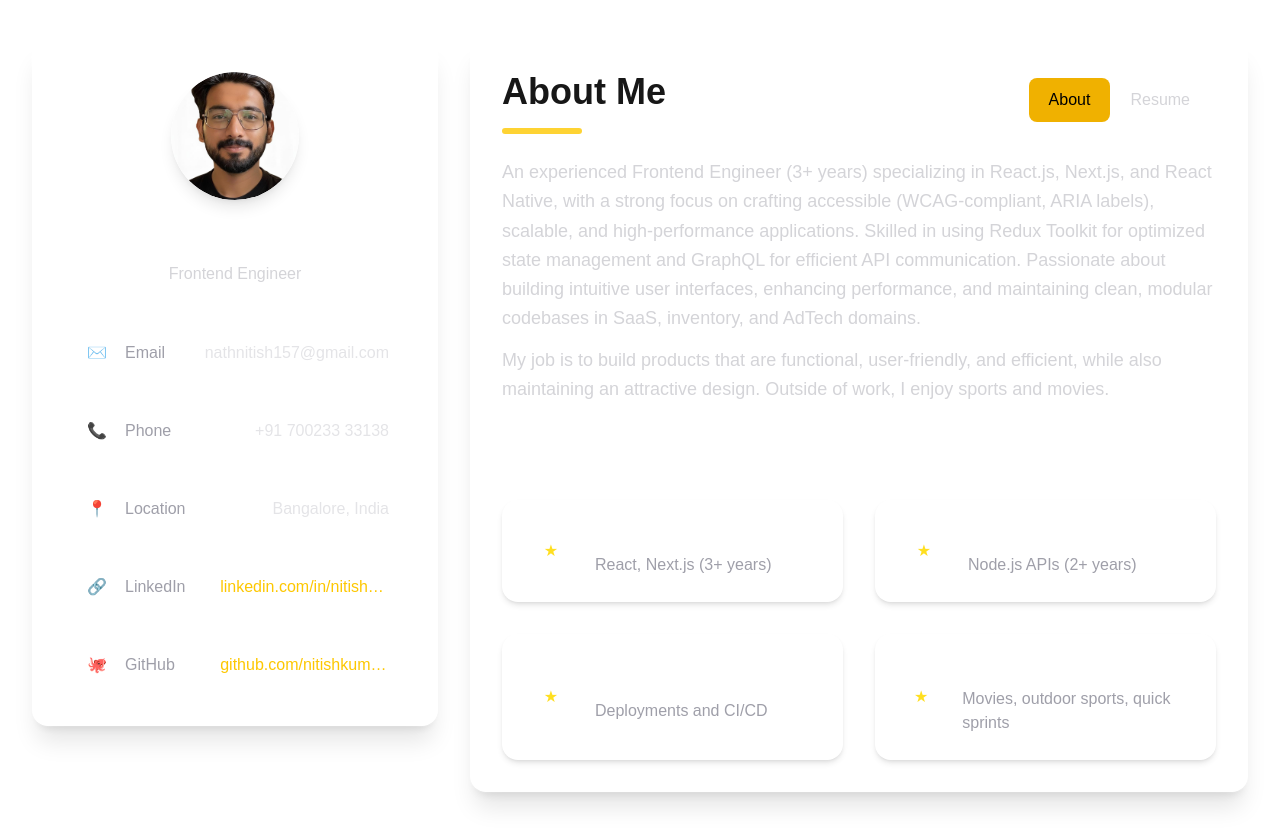
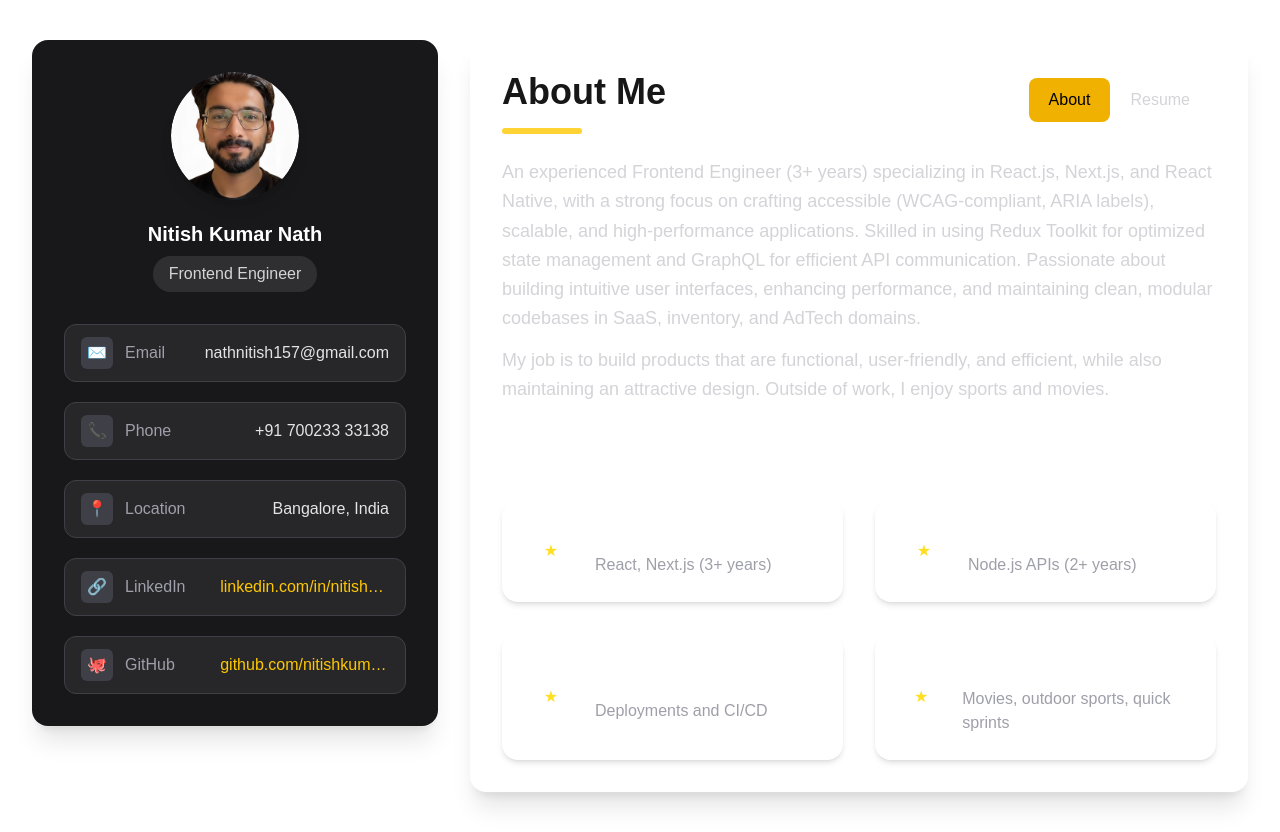
Before and after one commit to nitishnath/my_portfolio_site, a Next.js app: page / in a window 1280 px wide. Built offline with nearby package versions, Linux system fonts and the light colour scheme.

Commit message:
updated code

```diff
--- a/src/components/ui/SidebarProfile.tsx
+++ b/src/components/ui/SidebarProfile.tsx
@@ -6,7 +6,7 @@ import myPic from "../../images/my_pic.jpeg";
 
 export default function SidebarProfile() {
   return (
-    <aside className="rounded-2xl bg-white/5 p-8 shadow-xl ring-1 ring-white/10 lg:sticky lg:top-8 self-start">
+    <aside className="rounded-2xl bg-zinc-900 p-8 shadow-xl ring-1 ring-white/10 lg:sticky lg:top-8 self-start">
       <div className="mx-auto flex flex-col items-center text-center">
         <motion.div
           className="h-32 w-32 rounded-full overflow-hidden shadow-lg"
@@ -38,13 +38,13 @@ export default function SidebarProfile() {
             {
               label: "GitHub",
               value: "github.com/nitishkumarnath",
-              href: "https://github.com/nitishnath",
+              href: "https://github.com/nitishkumarnath",
               icon: "🐙",
             },
           ].map((item) => (
-            <div key={item.label} className="rounded-xl border border-white/10 bg-white/5 px-4 py-3 md:flex md:items-center md:justify-between">
+            <div key={item.label} className="rounded-xl border border-zinc-700 bg-zinc-800 px-4 py-3 md:flex md:items-center md:justify-between">
               <div className="flex items-center gap-3">
-                <div className="flex h-8 w-8 items-center justify-center rounded-md bg-white/10 text-yellow-300">
+                <div className="flex h-8 w-8 items-center justify-center rounded-md bg-zinc-700 text-yellow-300">
                   <span aria-hidden>{item.icon}</span>
                 </div>
                 <span className="text-sm md:text-base text-zinc-400">{item.label}</span>
```
